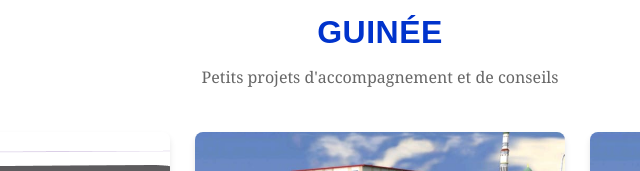
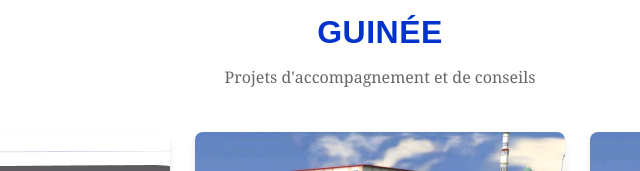
Before and after one commit to egcom-projets/egcom-site-web, a website: page references.html in a window 1280 px wide. Shown: the part 5029-5200 px from the top of the page, 260-900 px from the left. Drawn offline with Linux system fonts and the light colour scheme.

Commit message:
Suppression du mot Petits dans la section Guinée - Projets d'accompagnement et de conseils

```diff
--- a/references.html
+++ b/references.html
@@ -343,7 +343,7 @@
                 <div class="city-header">
                     <div class="city-icon">🇬🇳</div>
                     <h2>GUINÉE</h2>
-                    <p style="font-size: 16px; color: #666; margin-top: 10px;">Petits projets d'accompagnement et de conseils</p>
+                    <p style="font-size: 16px; color: #666; margin-top: 10px;">Projets d'accompagnement et de conseils</p>
                 </div>
                 <div class="gallery-grid">
                     <div class="gallery-item" onclick="openLightbox('Reference%20image%20presentation%20EGCOM/Petits%20projets%20d\'accompagnement%20et%20de%20conseils%20GUINEE/COUPE%20L.PNG')">
```
